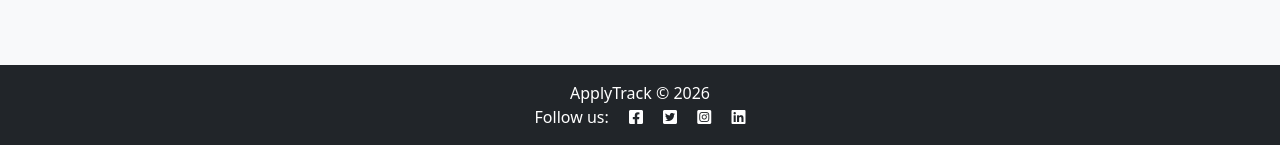
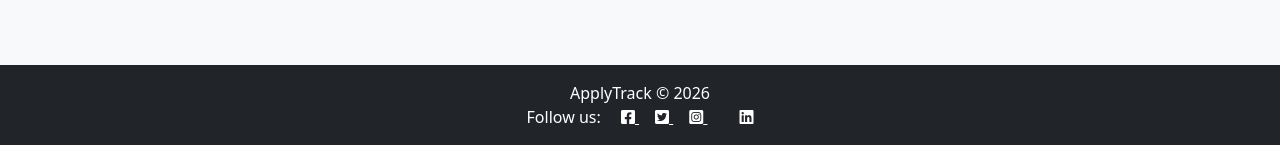
Before and after one commit to qasim5259/apply_track, a Django app: page / in a window 1280 px wide. Shown: the part 807-952 px from the top of the page. Run offline with Django 4.2, Linux system fonts and the light colour scheme.

Commit message:
Add links to footer

```diff
--- a/templates/base.html
+++ b/templates/base.html
@@ -86,10 +86,18 @@
     <footer class="footer mt-auto py-3 bg-dark text-white">
         <p class="m-0 text-center">ApplyTrack &copy; 2026</p>
         <p class="m-0 text-center">Follow us:
-            <i class="fab fa-facebook-square ms-3"></i>
-            <i class="fab fa-twitter-square ms-3"></i>
-            <i class="fab fa-instagram-square ms-3"></i>
-            <i class="fab fa-linkedin ms-3"></i>
+            <a href="https://facebook.com" target="_blank" rel="noopener noreferrer" class="text-white ms-3">
+                <i class="fab fa-facebook-square"></i>
+            </a>
+            <a href="https://twitter.com" target="_blank" rel="noopener noreferrer" class="text-white ms-3">
+                <i class="fab fa-twitter-square"></i>
+            </a>
+            <a href="https://instagram.com" target="_blank" rel="noopener noreferrer" class="text-white ms-3">
+                <i class="fab fa-instagram-square"></i>
+            </a>
+            <a href="https://linkedin.com" target="_blank" rel="noopener noreferrer" class="text-white ms-3">
+                <i class="fab fa-linkedin ms-3"></i>
+            </a>
         </p>
     </footer>
 
```
